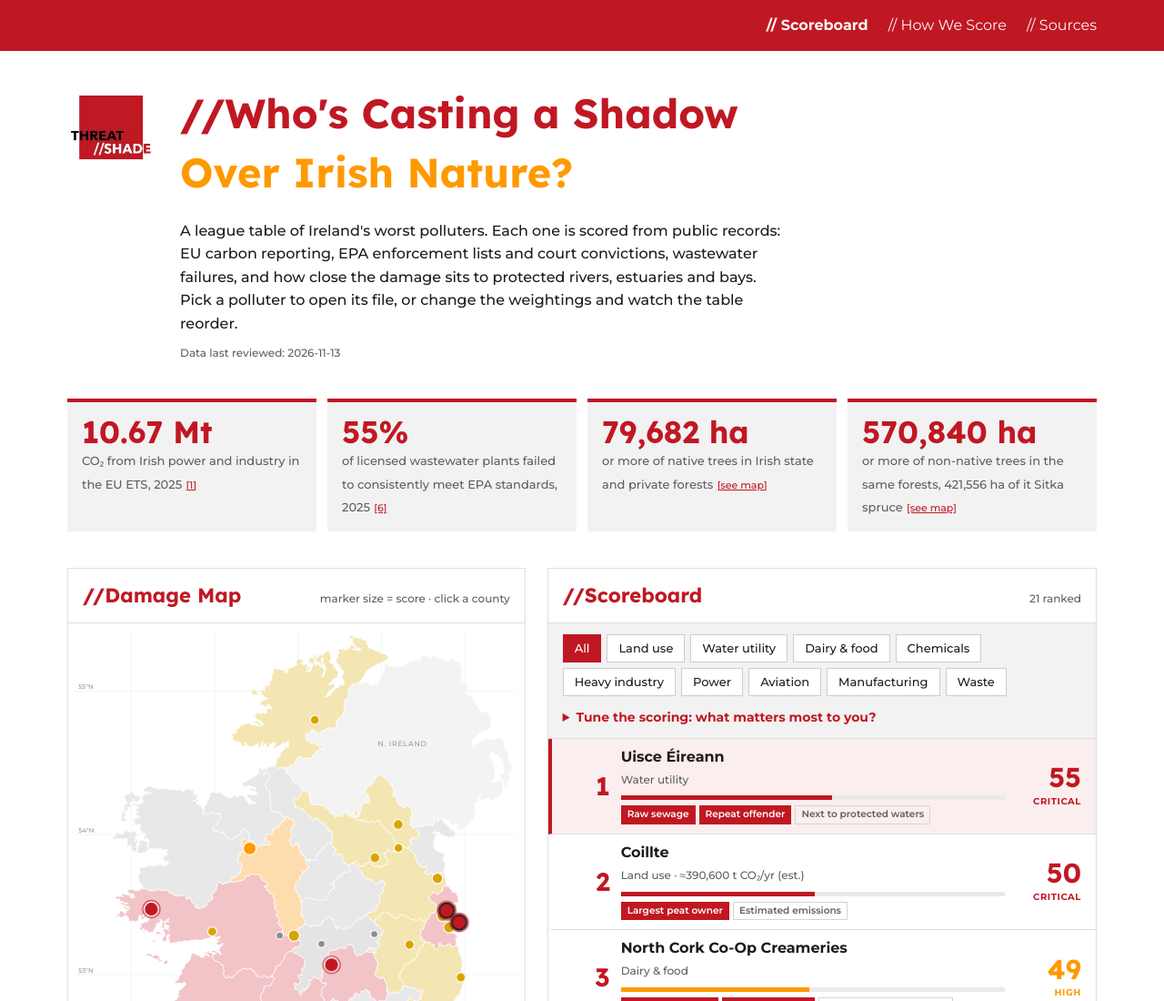
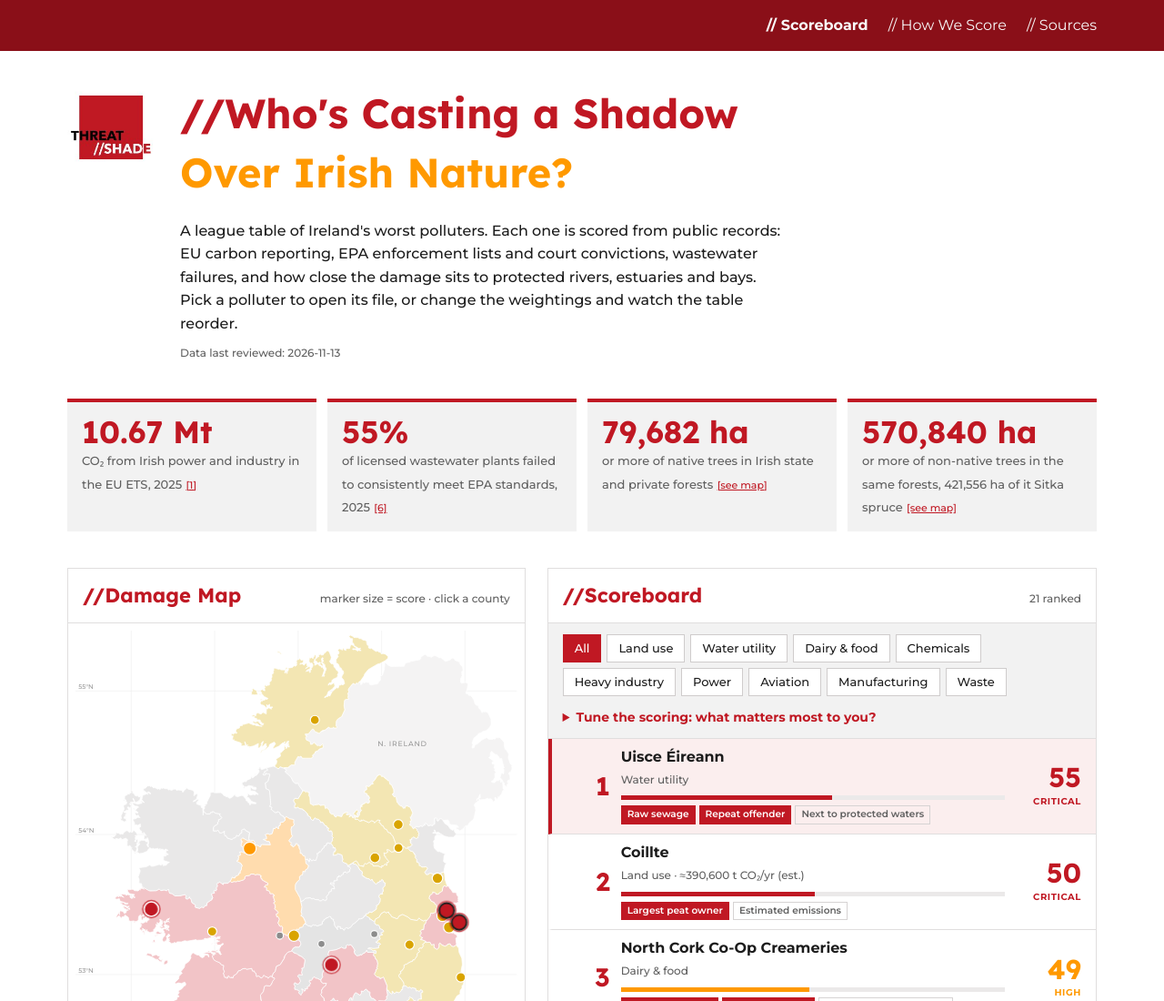
Before and after one commit to SeanDuggan/threatshade, a plain HTML site: page site/index.html in a window 1280 px wide. Shown: the top 1100 px of the page at 91% size. Drawn offline with Linux system fonts and the light colour scheme.

Commit message:
Use a darker red for the top menu bar

```diff
--- a/site/styles.css
+++ b/site/styles.css
@@ -4,6 +4,7 @@
 @font-face{font-family:"Source Code Pro";font-style:normal;font-weight:400 700;font-display:swap;src:url("assets/fonts/sourcecodepro-latin.woff2") format("woff2");unicode-range:U+0000-00FF, U+0131, U+0152-0153, U+02BB-02BC, U+02C6, U+02DA, U+02DC, U+0304, U+0308, U+0329, U+2000-206F, U+20AC, U+2122, U+2191, U+2193, U+2212, U+2215, U+FEFF, U+FFFD}
 :root{
   --red:#c01823;
+  --red-dark:#8a0f18;
   --orange:#ff9900;
   --text:#1c1c1c;
   --muted:#5f5f5f;
@@ -28,7 +29,7 @@ h1,h2,h3{text-wrap:balance;margin:0}
 .mono{font-family:var(--mono)}
 .slash{color:inherit;margin-right:.1em}
 
-header.top{background:var(--red);position:sticky;top:0;z-index:20}
+header.top{background:var(--red-dark);position:sticky;top:0;z-index:20}
 header.top .wrap{display:flex;align-items:center;justify-content:flex-end;gap:16px;min-height:56px;flex-wrap:wrap}
 nav{display:flex;gap:22px;flex-wrap:wrap}
 nav a{color:#f9f9f9;text-decoration:none;font-family:var(--body);font-weight:400;font-size:16px}
```
